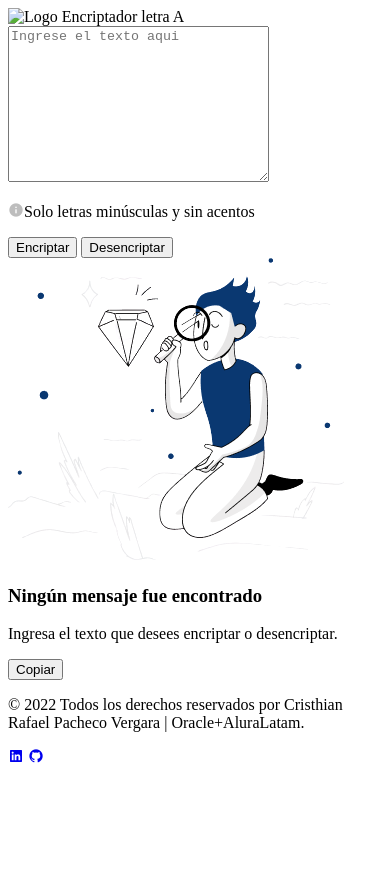
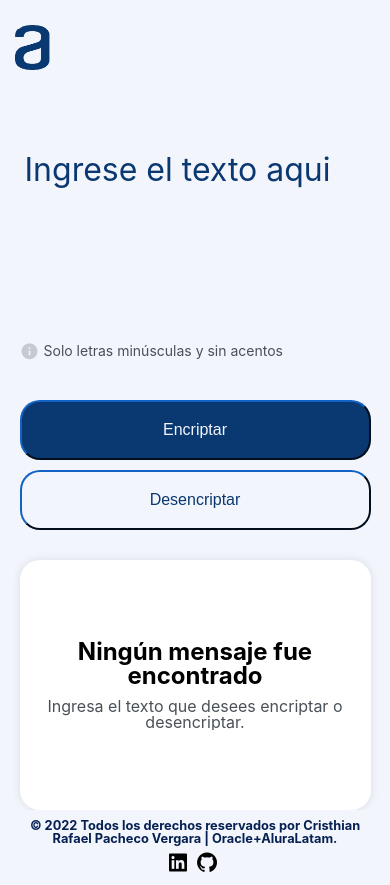
Before and after one commit to crpachecov/encripta-el-mensaje, a plain HTML site: page index.html in a window 390 px wide. Before the commit the page ends 844 px from the top, so only its background shows below. Drawn offline with nearby package versions, Linux system fonts and the light colour scheme; the site is published under a folder, as on GitHub Pages, so addresses that start at the root find nothing.

Commit message:
mobile finished

```diff
--- a/index.html
+++ b/index.html
@@ -10,17 +10,17 @@
   <!-- Boxicons -->
   <link href='https://unpkg.com/boxicons@2.1.4/css/boxicons.min.css' rel='stylesheet'>
   <!-- css -->
-  <link rel="stylesheet" href="/css/reset.css">
-  <link rel="stylesheet" href="/css/style.css">
+  <link rel="stylesheet" href="./css/reset.css">
+  <link rel="stylesheet" href="./css/style.css">
   <!-- Favicon -->
-  <link rel="shortcut icon" href="/img/logo.png" type="image/x-icon">
+  <link rel="shortcut icon" href="./img/logo.png" type="image/x-icon">
 </head>
 
 <body>
 
   <header class="header">
     <div class="header__logo">
-      <img src="/img/logo.png" alt="Logo Encriptador letra A" class="logo">
+      <img src="./img/logo.png" alt="Logo Encriptador letra A" class="logo">
     </div>
   </header>
 
```
